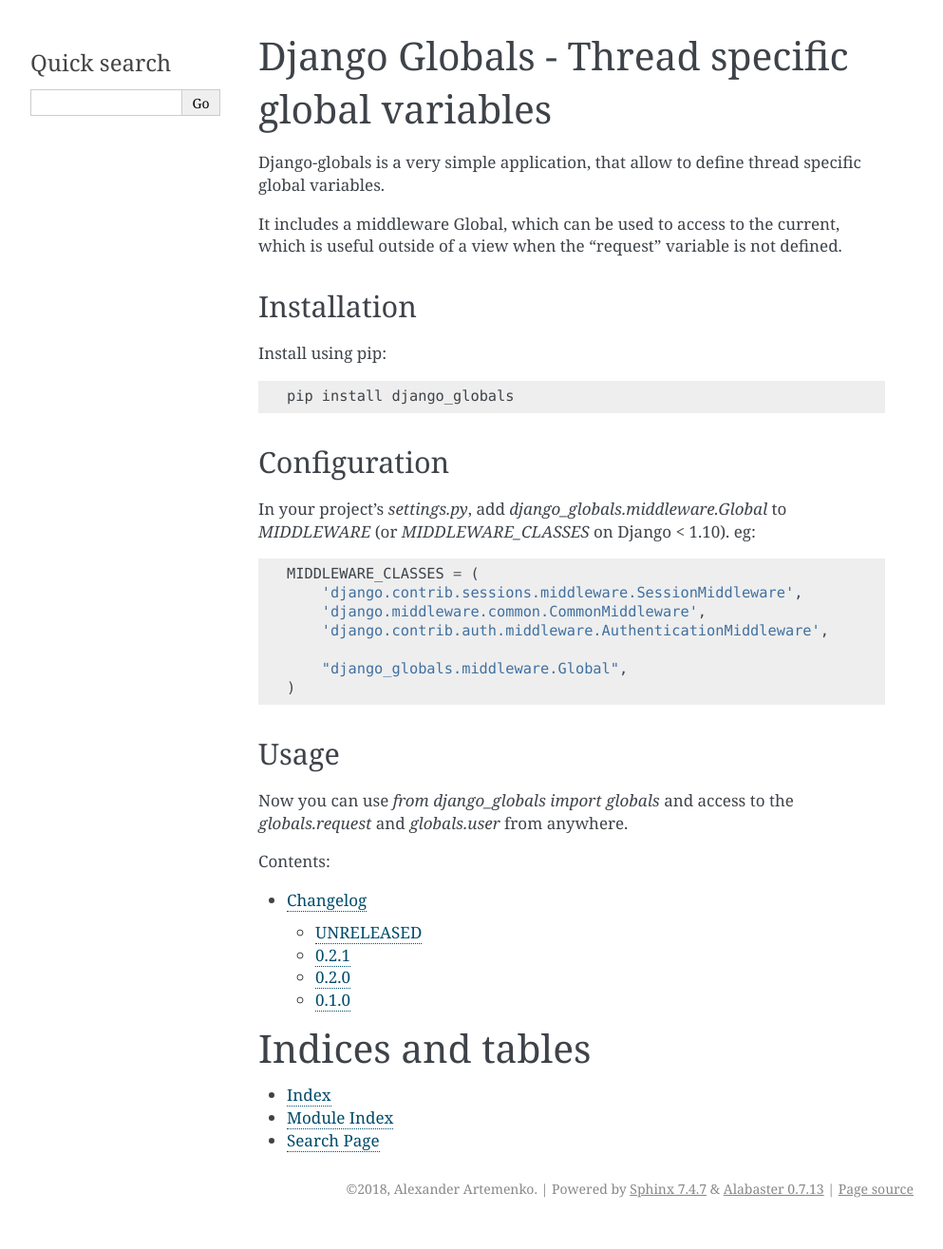
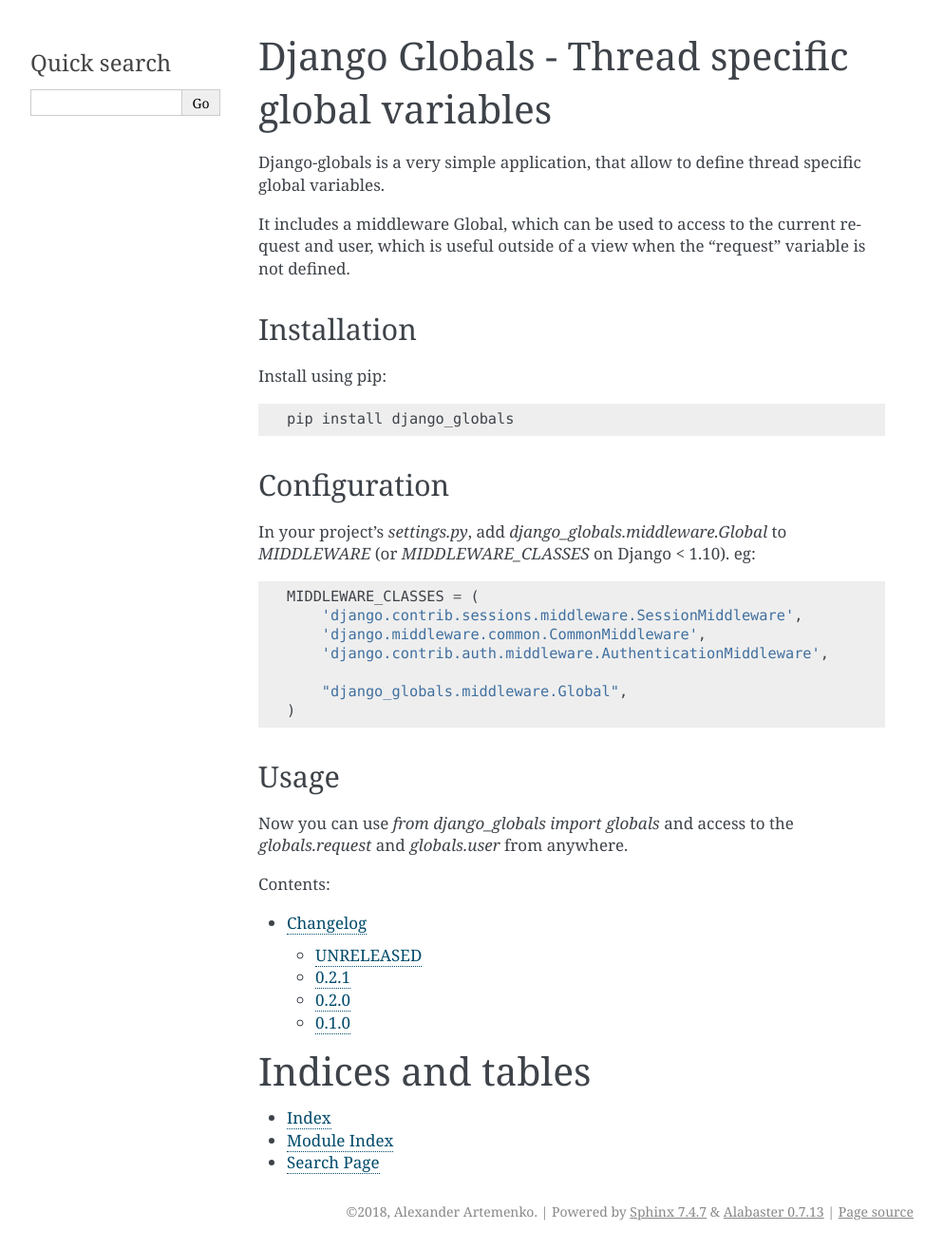
Before and after one commit to svetlyak40wt/django-globals, a Sphinx documentation site: the page built from docs/index.rst, in a window 1280 px wide. Shown: the whole page at 95% size, without its empty margins (148-1141 px from the left). Built offline with Sphinx 7.4.7, drawn with Linux system fonts in a browser that asks for light colours; before the commit the page ends 1291 px from its top, so only the background shows below that.

Commit message:
fix typo

```diff
--- a/docs/index.rst
+++ b/docs/index.rst
@@ -5,7 +5,7 @@
 thread specific global variables.
 
 It includes a middleware Global, which can be used to access to
-the current, which is useful outside of a view when the "request" variable is not
+the current request and user, which is useful outside of a view when the "request" variable is not
 defined.
 
 Installation
```
Also changed, not shown: README.md (+1 -1 lines).
